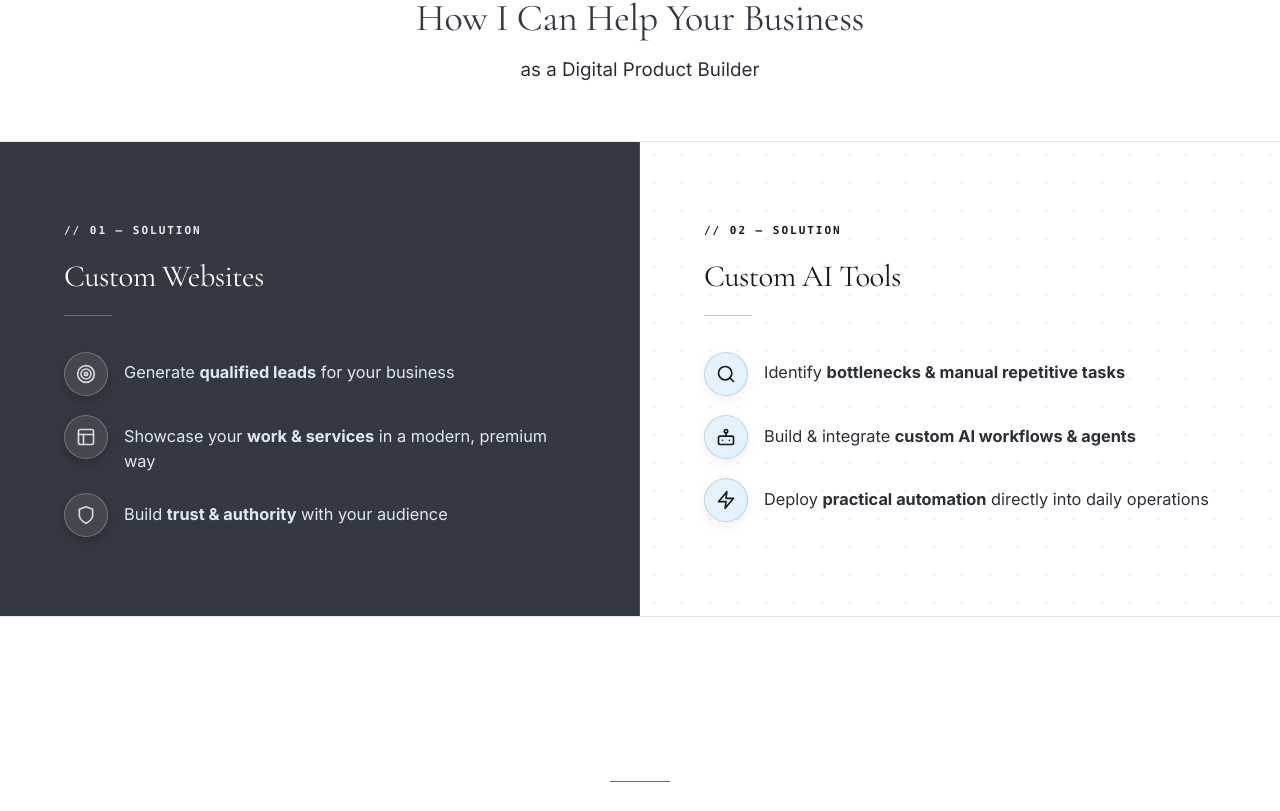
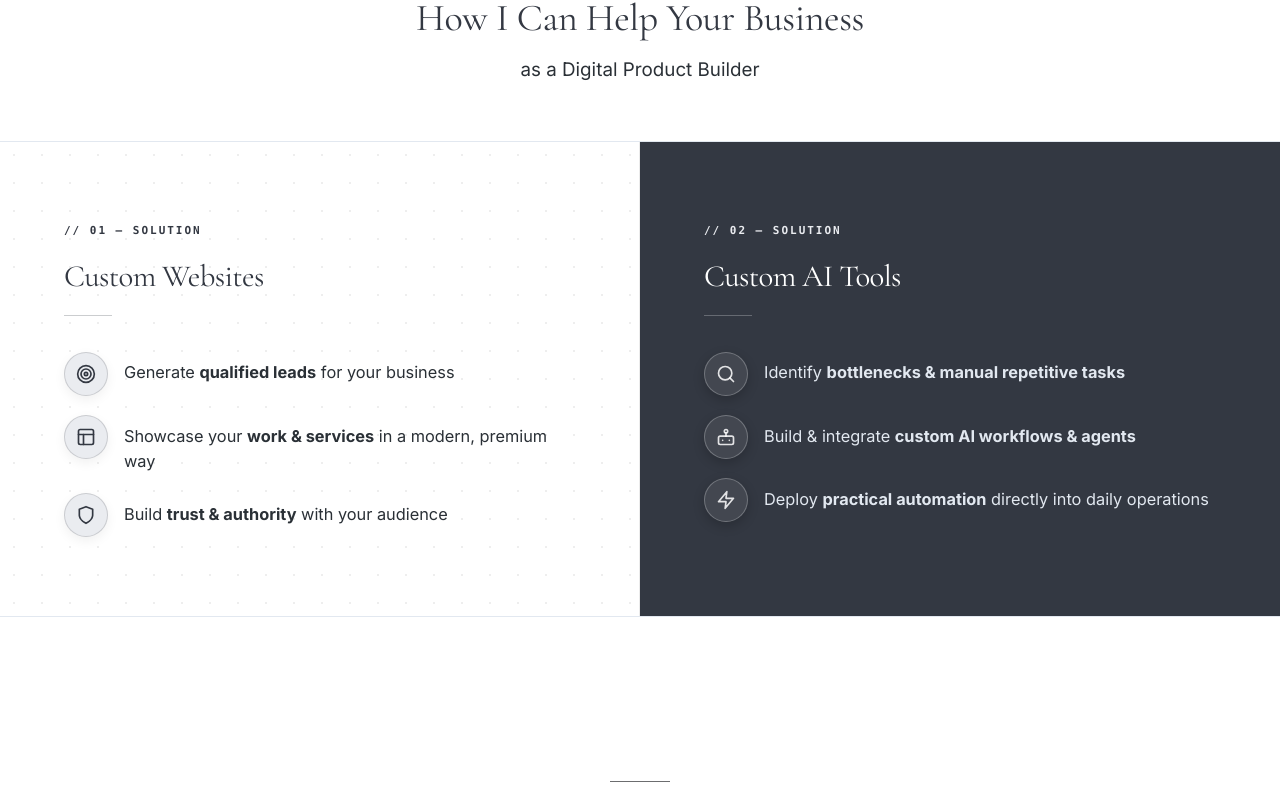
Before and after one commit to Irene2828/porfoliojuly, a Next.js app: page / in a window 1280 px wide. Shown: the part 1009-1820 px from the top of the page. Built offline with nearby package versions, Linux system fonts and the light colour scheme; no server answers; the database is empty; a web font is replaced by a local one.

Commit message:
Swap services section column backgrounds and update process background to charcoal grey

```diff
--- a/src/app/v2/components/ServicesV2.tsx
+++ b/src/app/v2/components/ServicesV2.tsx
@@ -7,7 +7,7 @@ export default function ServicesV2() {
     {
       text: <span>Generate <strong>qualified leads</strong> for your business</span>,
       icon: (
-        <svg width="20" height="20" viewBox="0 0 24 24" fill="none" stroke="rgba(255, 255, 255, 0.8)" strokeWidth="2" strokeLinecap="round" strokeLinejoin="round">
+        <svg width="20" height="20" viewBox="0 0 24 24" fill="none" stroke="#333842" strokeWidth="2" strokeLinecap="round" strokeLinejoin="round">
           <circle cx="12" cy="12" r="10"/><circle cx="12" cy="12" r="6"/><circle cx="12" cy="12" r="2"/>
         </svg>
       )
@@ -15,7 +15,7 @@ export default function ServicesV2() {
     {
       text: <span>Showcase your <strong>work &amp; services</strong> in a modern, premium way</span>,
       icon: (
-        <svg width="20" height="20" viewBox="0 0 24 24" fill="none" stroke="rgba(255, 255, 255, 0.8)" strokeWidth="2" strokeLinecap="round" strokeLinejoin="round">
+        <svg width="20" height="20" viewBox="0 0 24 24" fill="none" stroke="#333842" strokeWidth="2" strokeLinecap="round" strokeLinejoin="round">
           <rect x="3" y="3" width="18" height="18" rx="2" ry="2"/><line x1="3" y1="9" x2="21" y2="9"/><line x1="9" y1="21" x2="9" y2="9"/>
         </svg>
       )
@@ -23,7 +23,7 @@ export default function ServicesV2() {
     {
       text: <span>Build <strong>trust &amp; authority</strong> with your audience</span>,
       icon: (
-        <svg width="20" height="20" viewBox="0 0 24 24" fill="none" stroke="rgba(255, 255, 255, 0.8)" strokeWidth="2" strokeLinecap="round" strokeLinejoin="round">
+        <svg width="20" height="20" viewBox="0 0 24 24" fill="none" stroke="#333842" strokeWidth="2" strokeLinecap="round" strokeLinejoin="round">
           <path d="M12 22s8-4 8-10V5l-8-3-8 3v7c0 6 8 10 8 10z"/>
         </svg>
       )
@@ -34,7 +34,7 @@ export default function ServicesV2() {
     {
       text: <span>Identify <strong>bottlenecks &amp; manual repetitive tasks</strong></span>,
       icon: (
-        <svg width="20" height="20" viewBox="0 0 24 24" fill="none" stroke="#18191e" strokeWidth="2" strokeLinecap="round" strokeLinejoin="round">
+        <svg width="20" height="20" viewBox="0 0 24 24" fill="none" stroke="rgba(255, 255, 255, 0.85)" strokeWidth="2" strokeLinecap="round" strokeLinejoin="round">
           <circle cx="11" cy="11" r="8"/><line x1="21" y1="21" x2="16.65" y2="16.65"/>
         </svg>
       )
@@ -42,7 +42,7 @@ export default function ServicesV2() {
     {
       text: <span>Build &amp; integrate <strong>custom AI workflows &amp; agents</strong></span>,
       icon: (
-        <svg width="20" height="20" viewBox="0 0 24 24" fill="none" stroke="#18191e" strokeWidth="2" strokeLinecap="round" strokeLinejoin="round">
+        <svg width="20" height="20" viewBox="0 0 24 24" fill="none" stroke="rgba(255, 255, 255, 0.85)" strokeWidth="2" strokeLinecap="round" strokeLinejoin="round">
           <rect x="3" y="11" width="18" height="10" rx="2"/><circle cx="12" cy="5" r="2"/><path d="M12 7v4"/><line x1="8" y1="16" x2="8" y2="16"/><line x1="16" y1="16" x2="16" y2="16"/>
         </svg>
       )
@@ -50,7 +50,7 @@ export default function ServicesV2() {
     {
       text: <span>Deploy <strong>practical automation</strong> directly into daily operations</span>,
       icon: (
-        <svg width="20" height="20" viewBox="0 0 24 24" fill="none" stroke="#18191e" strokeWidth="2" strokeLinecap="round" strokeLinejoin="round">
+        <svg width="20" height="20" viewBox="0 0 24 24" fill="none" stroke="rgba(255, 255, 255, 0.85)" strokeWidth="2" strokeLinecap="round" strokeLinejoin="round">
           <polygon points="13 2 3 14 12 14 11 22 21 10 12 10 13 2"/>
         </svg>
       )
@@ -139,22 +139,23 @@ export default function ServicesV2() {
             padding-top: 2.55rem !important;
             margin-top: 2.55rem !important;
           }
-          .services-right-split-bg {
+          .services-left-split-bg {
             display: none !important;
           }
           .services-grid {
             grid-template-columns: 1fr !important;
           }
           .services-col-left {
-            background-color: #d0e8fc !important;
+            background-color: #ffffff !important;
+            background-image: radial-gradient(circle, rgba(0, 0, 0, 0.065) 1.25px, transparent 1.25px) !important;
+            background-size: 28px 28px !important;
             border-right: none !important;
-            border-bottom: 1px solid #c0d8fc !important;
+            border-bottom: 1px solid rgba(0, 0, 0, 0.08) !important;
             padding: 3.5rem 2rem !important;
           }
           .services-col-right {
-            background-color: #ffffff !important;
-            background-image: radial-gradient(circle, rgba(0, 0, 0, 0.065) 1.25px, transparent 1.25px) !important;
-            background-size: 28px 28px !important;
+            background-color: #333842 !important;
+            background-image: none !important;
             padding: 3.5rem 2rem !important;
           }
         }
@@ -220,15 +221,15 @@ export default function ServicesV2() {
           marginBottom: '5.1rem'
         }}
       >
-        {/* Full Edge-to-Edge Right Side Fill for Solution 02 (White + Minimal Dot Matrix Grid) */}
+        {/* Full Edge-to-Edge Left Side Fill for Solution 01 (White + Minimal Dot Matrix Grid) */}
         <div
-          className="services-right-split-bg"
+          className="services-left-split-bg"
           style={{
             position: 'absolute',
             top: 0,
             bottom: 0,
-            left: '50%',
-            right: 0,
+            left: 0,
+            right: '50%',
             backgroundColor: '#ffffff',
             backgroundImage: 'radial-gradient(circle, rgba(0, 0, 0, 0.065) 1.25px, transparent 1.25px)',
             backgroundSize: '28px 28px',
@@ -242,7 +243,7 @@ export default function ServicesV2() {
           style={{
             width: '100%',
             height: '1px',
-            backgroundColor: 'rgba(255, 255, 255, 0.1)',
+            backgroundColor: 'rgba(0, 0, 0, 0.08)',
             position: 'relative',
             zIndex: 10
           }}
@@ -265,7 +266,7 @@ export default function ServicesV2() {
               minHeight: '460px'
             }}
           >
-            {/* Column 1: Custom Websites (Left Column - Dark Charcoal BG) */}
+            {/* Column 1: Custom Websites (Left Column - White BG with Dot Matrix) */}
             <div
               className="services-col-left"
               style={{
@@ -273,10 +274,76 @@ export default function ServicesV2() {
                 display: 'flex',
                 flexDirection: 'column',
                 justifyContent: 'space-between',
+                color: '#18191e',
+                borderRight: '1px solid rgba(0, 0, 0, 0.08)',
+                position: 'relative',
+                zIndex: 2
+              }}
+            >
+              <div>
+                <div style={{ display: 'flex', alignItems: 'center', gap: '0.75rem', marginBottom: '1.25rem' }}>
+                  <span style={{
+                    fontFamily: "'JetBrains Mono', Menlo, monospace",
+                    fontSize: '11px',
+                    letterSpacing: '0.18em',
+                    textTransform: 'uppercase',
+                    color: '#333842',
+                    fontWeight: 600
+                  }}>
+                    // 01 &mdash; Solution
+                  </span>
+                </div>
+                <h3 style={{
+                  fontFamily: "var(--font-serif)",
+                  fontSize: 'clamp(1.48rem, 2.4vw, 2rem)',
+                  fontWeight: 400,
+                  color: '#333842',
+                  margin: '0 0 1.25rem 0',
+                  letterSpacing: '-0.02em',
+                  lineHeight: 1.15
+                }}>
+                  Custom Websites
+                </h3>
+                <div style={{ width: '48px', height: '1px', backgroundColor: '#333842', opacity: 0.25, marginBottom: '2.25rem' }} />
+
+                <ul style={{ listStyle: 'none', padding: 0, margin: 0, display: 'flex', flexDirection: 'column', gap: '1.2rem' }}>
+                  {websitesBullets.map((bullet, idx) => (
+                    <li key={idx} style={{ fontSize: '1.02rem', color: '#2a3036', display: 'flex', alignItems: 'flex-start', gap: '1rem', lineHeight: 1.55 }}>
+                      <div style={{
+                        width: '44px',
+                        height: '44px',
+                        borderRadius: '50%',
+                        backgroundColor: '#eaecf0',
+                        display: 'flex',
+                        alignItems: 'center',
+                        justifyContent: 'center',
+                        boxShadow: '0 4px 12px rgba(0,0,0,0.06)',
+                        flexShrink: 0,
+                        border: '1.5px solid rgba(24, 25, 30, 0.15)'
+                      }}>
+                        {bullet.icon}
+                      </div>
+                      <div style={{ paddingTop: '0.55rem' }}>
+                        {bullet.text}
+                      </div>
+                    </li>
+                  ))}
+                </ul>
+              </div>
+            </div>
+
+            {/* Column 2: Custom AI Tools (Right Column - Dark Charcoal BG) */}
+            <div
+              className="services-col-right"
+              style={{
+                padding: '5rem 4rem 5rem 4rem',
+                display: 'flex',
+                flexDirection: 'column',
+                justifyContent: 'space-between',
                 color: '#ffffff',
-                borderRight: '1px solid rgba(255, 255, 255, 0.12)',
                 backgroundColor: '#333842',
-                borderRadius: '0'
+                position: 'relative',
+                zIndex: 2
               }}
             >
               <div>
@@ -289,7 +356,7 @@ export default function ServicesV2() {
                     color: '#eaecf0',
                     fontWeight: 600
                   }}>
-                    // 01 &mdash; Solution
+                    // 02 &mdash; Solution
                   </span>
                 </div>
                 <h3 style={{
@@ -301,12 +368,12 @@ export default function ServicesV2() {
                   letterSpacing: '-0.02em',
                   lineHeight: 1.15
                 }}>
-                  Custom Websites
+                  Custom AI Tools
                 </h3>
                 <div style={{ width: '48px', height: '1px', backgroundColor: '#ffffff', opacity: 0.25, marginBottom: '2.25rem' }} />
 
                 <ul style={{ listStyle: 'none', padding: 0, margin: 0, display: 'flex', flexDirection: 'column', gap: '1.2rem' }}>
-                  {websitesBullets.map((bullet, idx) => (
+                  {aiToolsBullets.map((bullet, idx) => (
                     <li key={idx} style={{ fontSize: '1.02rem', color: '#e2e8f0', display: 'flex', alignItems: 'flex-start', gap: '1rem', lineHeight: 1.55 }}>
                       <div style={{
                         width: '44px',
@@ -330,73 +397,6 @@ export default function ServicesV2() {
                 </ul>
               </div>
             </div>
-
-            {/* Column 2: Custom AI Tools (Right Column) */}
-            <div
-              className="services-col-right"
-              style={{
-                padding: '5rem 4rem 5rem 4rem',
-                display: 'flex',
-                flexDirection: 'column',
-                justifyContent: 'space-between',
-                color: '#18191e',
-                position: 'relative',
-                zIndex: 2
-              }}
-            >
-              <div>
-                <div style={{ display: 'flex', alignItems: 'center', gap: '0.75rem', marginBottom: '1.25rem' }}>
-                  <span style={{
-                    fontFamily: "'JetBrains Mono', Menlo, monospace",
-                    fontSize: '11px',
-                    letterSpacing: '0.18em',
-                    textTransform: 'uppercase',
-                    color: '#18191e',
-                    fontWeight: 600
-                  }}>
-                    // 02 &mdash; Solution
-                  </span>
-                </div>
-                <h3 style={{
-                  fontFamily: "var(--font-serif)",
-                  fontSize: 'clamp(1.48rem, 2.4vw, 2rem)',
-                  fontWeight: 400,
-                  color: '#18191e',
-                  margin: '0 0 1.25rem 0',
-                  letterSpacing: '-0.02em',
-                  lineHeight: 1.15
-                }}>
-                  Custom AI Tools
-                </h3>
-                <div style={{ width: '48px', height: '1px', backgroundColor: '#18191e', opacity: 0.25, marginBottom: '2.25rem' }} />
-
-                <ul style={{ listStyle: 'none', padding: 0, margin: 0, display: 'flex', flexDirection: 'column', gap: '1.2rem' }}>
-                  {aiToolsBullets.map((bullet, idx) => (
-                    <li key={idx} style={{ fontSize: '1.02rem', color: '#2a3036', display: 'flex', alignItems: 'flex-start', gap: '1rem', lineHeight: 1.55 }}>
-                      <div style={{
-                        width: '44px',
-                        height: '44px',
-                        borderRadius: '50%',
-                        backgroundColor: '#e4f2fe',
-                        display: 'flex',
-                        alignItems: 'center',
-                        justifyContent: 'center',
-                        boxShadow: '0 4px 12px rgba(0,0,0,0.06)',
-                        flexShrink: 0,
-                        border: '1.5px solid rgba(24, 25, 30, 0.15)'
-                      }}>
-                        {bullet.icon}
-                      </div>
-                      <div style={{ paddingTop: '0.55rem' }}>
-                        {bullet.text}
-                      </div>
-                    </li>
-                  ))}
-                </ul>
-              </div>
-
-              {/* Link removed as requested */}
-            </div>
           </div>
         </div>
 
@@ -409,7 +409,7 @@ export default function ServicesV2() {
             left: 0,
             width: '100%',
             height: '1px',
-            backgroundColor: '#c0d8fc',
+            backgroundColor: 'rgba(0, 0, 0, 0.08)',
             zIndex: 10
           }}
         />
@@ -466,7 +466,7 @@ export default function ServicesV2() {
           width: '100vw',
           marginLeft: 'calc(-50vw + 50%)',
           marginRight: 'calc(-50vw + 50%)',
-          backgroundColor: '#18191e', // Matte black (#18191e)
+          backgroundColor: '#333842', // Charcoal grey matching hero
           borderTop: '1px solid rgba(240, 242, 245, 0.1)',
           borderBottom: '1px solid rgba(240, 242, 245, 0.1)',
           boxShadow: '0 20px 48px rgba(0, 0, 0, 0.08)',
```
